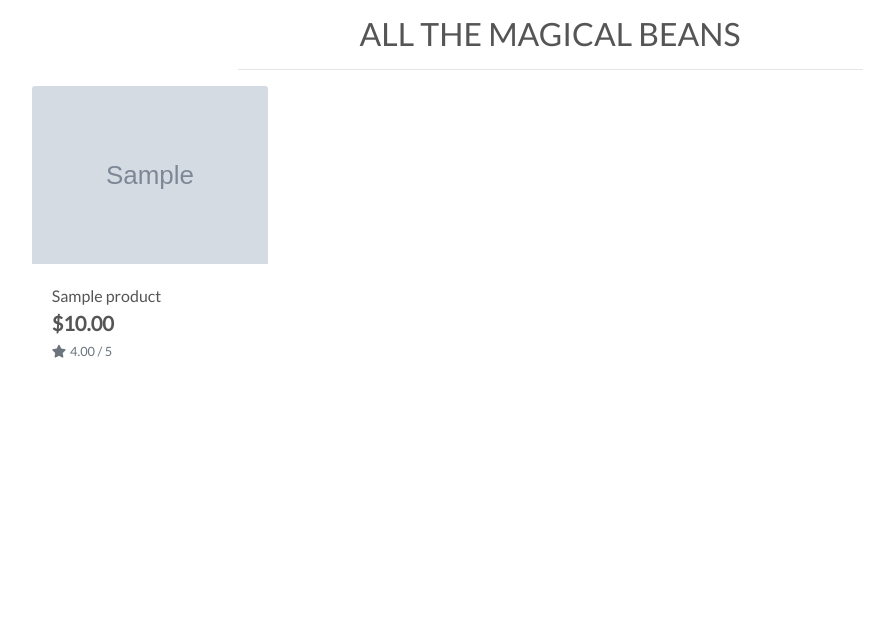
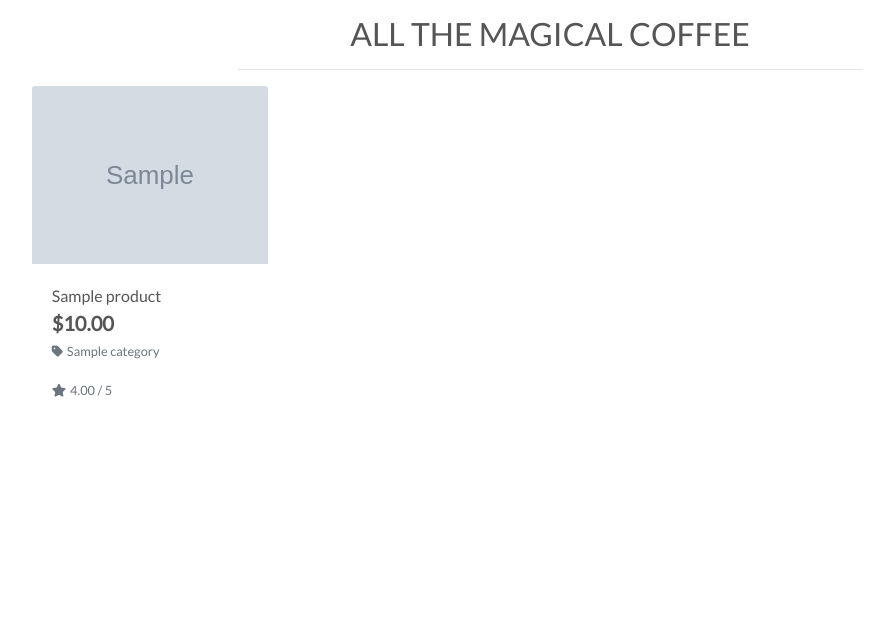
Before and after one commit to jessicafransson/coffee-shop, a Django app: page /products/ in a window 1280 px wide. Shown: the part 165-800 px from the top of the page, without its empty margins (90-984 px from the left). Run offline with Django 3.2, Linux system fonts and the light colour scheme; tables that the repository leaves empty hold one stand-in row (values such as "Sample post"); grey boxes marked "Sample" are stand-in pictures; some libraries are stand-ins or nearby versions.

Commit message:
updated bug for search category function

```diff
--- a/products/templates/products/products.html
+++ b/products/templates/products/products.html
@@ -14,7 +14,7 @@
 <div class="container-fluid">
     <div class="row">
         <div class="col text-center mt-3">
-            <h2 class="logo-font">All the magical beans</h2>
+            <h2 class="logo-font">All the magical coffee</h2>
             <hr class="w-50 mb-1">
         </div>
     </div>
@@ -42,6 +42,13 @@
                             <div class="row">
                                 <div class="col">
                                     <p class="lead mb-0 text-left font-weight-bold">${{ product.price }}</p>
+                                    {% if product.category %}
+                                    <p class="small mt-1 mb.0">
+                                        <a class="text-muted" href="{% url 'products' %}?category={{ product.category.name }}">
+                                            <i class="fas fa-tag mr-1"></i>{{ product.category.friendly_name }}
+                                        </a>
+                                    </p>
+                                    {% endif %}
                                     {% if product.rating %}
                                     <small class="text-muted"><i class="fas fa-star mr-1"></i>{{ product.rating }} /
                                         5</small>
--- a/templates/includes/main-nav.html
+++ b/templates/includes/main-nav.html
@@ -7,7 +7,7 @@
             </a>
             <div class="dropdown-menu border-0" aria-labelledby="beans-link">
                 <a href="{% url 'products' %}?category=espresso_beans" class="dropdown-item">Espresso Beans</a>
-                <a href="{% url 'products' %}?category=pour_over" class="dropdown-item">Filter beans</a>
+                <a href="{% url 'products' %}?category=pour_over" class="dropdown-item">Pour Over Beans</a>
                 <a href="{% url 'products' %}?category=espresso_beans,pour_over" class="dropdown-item">All Beans</a>
             </div>
         </li>
```
Also changed, not shown: products/templates/products/product_detail.html (+7 -0 lines).
